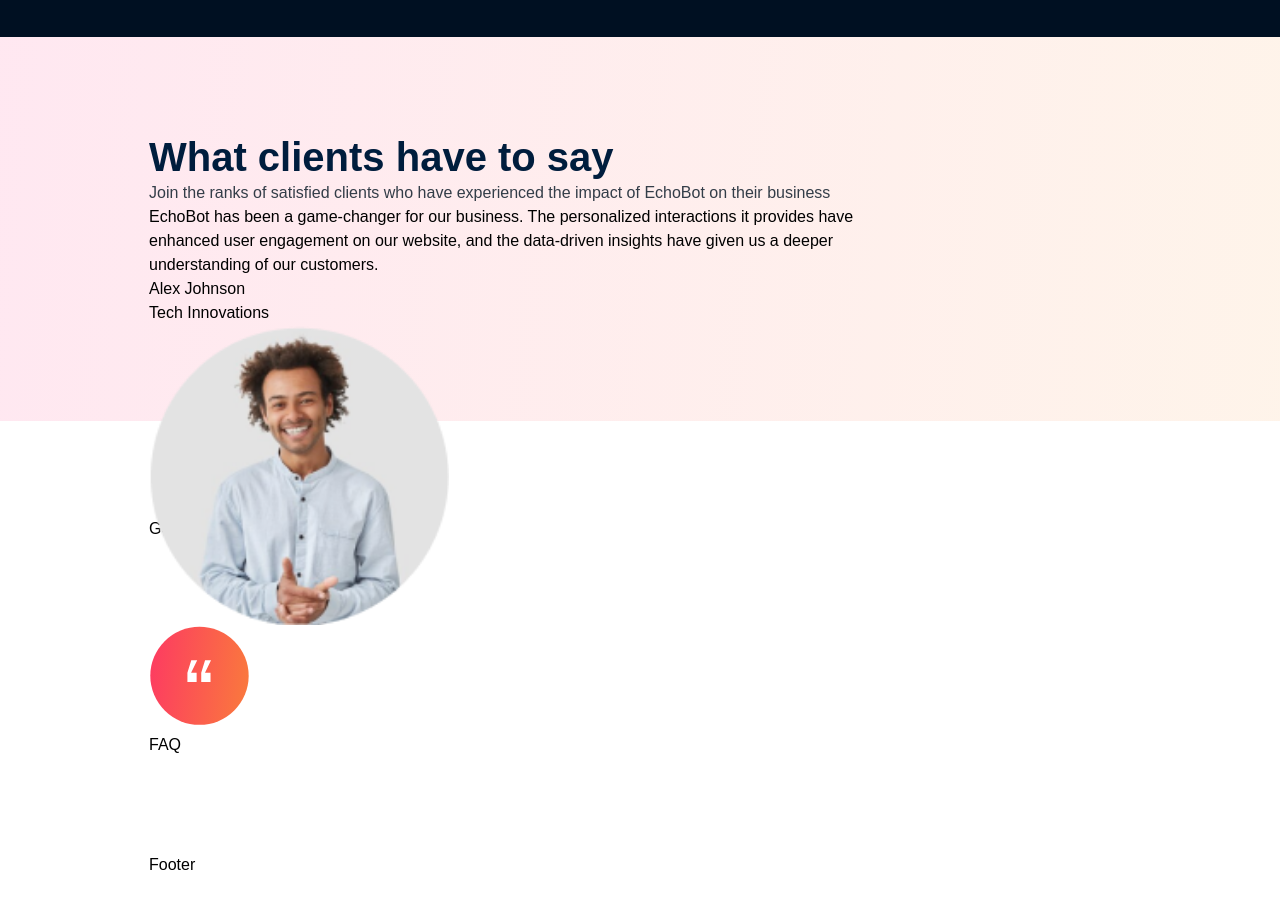
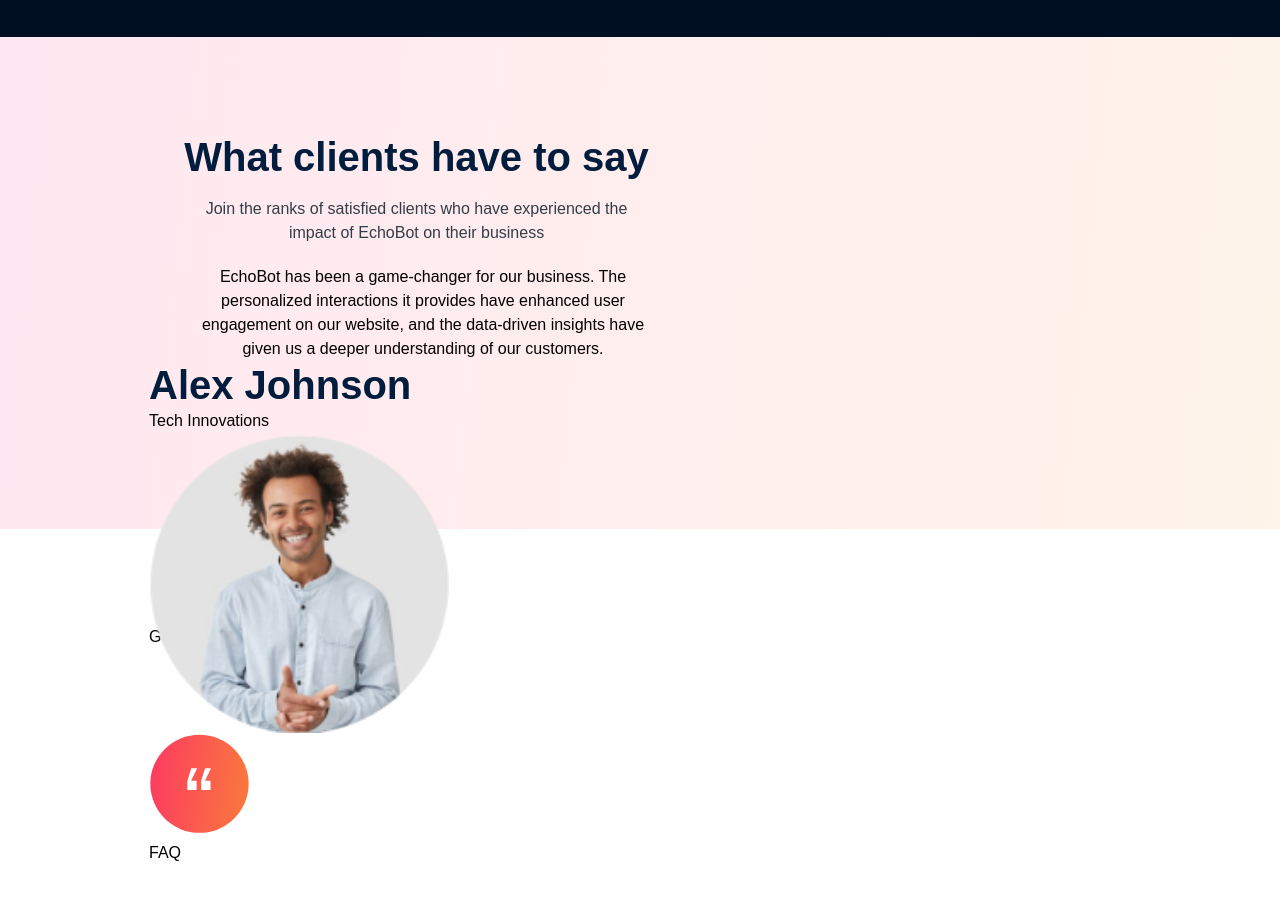
Before and after one commit to MichealCodez/echobot, a React (Vite) app: page / in a window 1280 px wide. Shown: the part 5020-5929 px from the top of the page. Before the commit the page ends 5897 px from the top, so only its background shows below. Built offline with nearby package versions, Linux system fonts and the light colour scheme; a web font is replaced by a local one.

Commit message:
setting up customer review section

```diff
--- a/src/sections/CustomerRevier.jsx
+++ b/src/sections/CustomerRevier.jsx
@@ -4,9 +4,9 @@
 const CustomerRevier = () => {
   return (
     <div>
-      <div>
+      <div className="max-w-[535px] text-center mb-5">
         <h3 className="h3">What clients have to say</h3>
-        <p className="font-normal leading-[150%] text-[#333D48]">
+        <p className="font-normal leading-[150%] text-[#333D48] my-4 px-12">
           Join the ranks of satisfied clients who have experienced the impact of
           EchoBot on their business
         </p>
@@ -14,10 +14,10 @@
       <div className="relative max-w-[706px]">
         {customerReviews.map((value) => (
           <article key={value.name}>
-            <p>{value.review}</p>
+            <p className="max-w-[548px] text-center px-10">{value.review}</p>
             <figure>
               <figcaption>
-                <h3>{value.name}</h3>
+                <h3 className="h3">{value.name}</h3>
                 <p> {value.occupation}</p>
               </figcaption>
               <div className="absolute">
```
